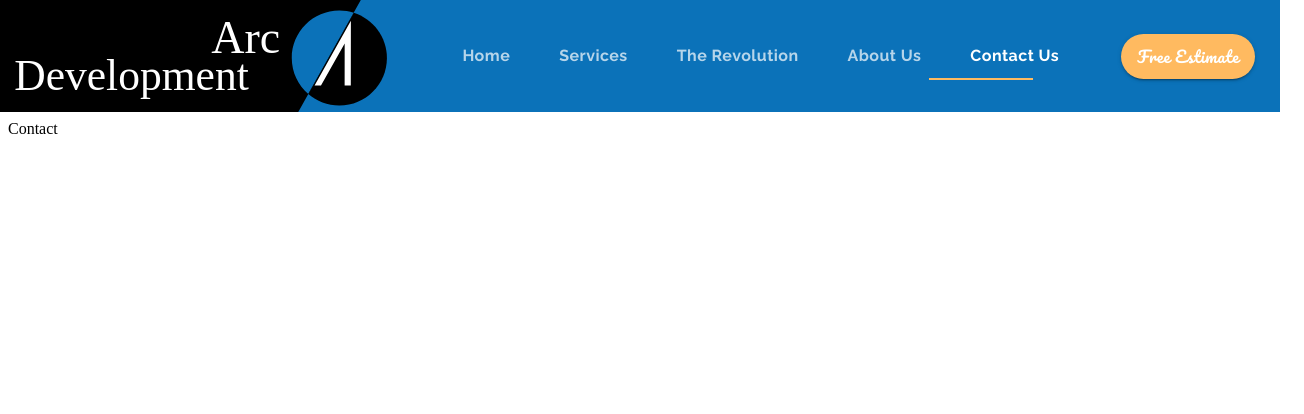
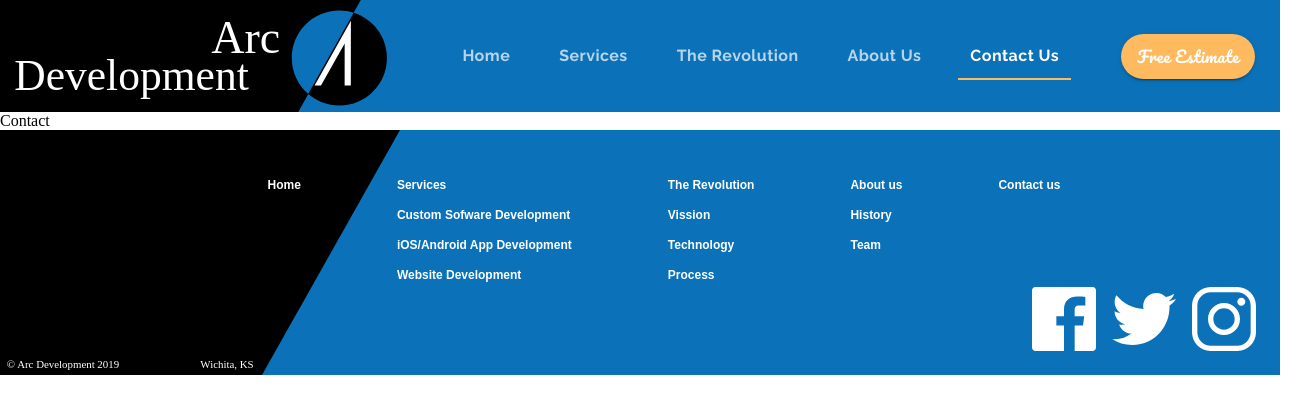
Before and after one commit to ridd0053/ITP-App1, a React (Create React App) app: page /contact in a window 1280 px wide. Shown: the top 414 px of the page, 1304 px wide, since content can reach past the window. Built offline with nearby package versions, Linux system fonts and the light colour scheme.

Commit message:
Created the footer and started with animations for landing page - video 63

```diff
--- a/package.json
+++ b/package.json
@@ -12,6 +12,7 @@
     "clsx": "^1.2.0",
     "react": "^18.2.0",
     "react-dom": "^18.2.0",
+    "react-lottie": "^1.2.3",
     "react-router-dom": "^6.3.0",
     "react-scripts": "5.0.1",
     "web-vitals": "^2.1.4"
--- a/public/index.html
+++ b/public/index.html
@@ -22,7 +22,7 @@
     -->
     <title>Arcdevelopment</title>
   </head>
-  <body>
+  <body style="margin: 0">
     <noscript>You need to enable JavaScript to run this app.</noscript>
     <div id="root"></div>
     <!--
--- a/src/components/App.js
+++ b/src/components/App.js
@@ -2,15 +2,21 @@ import { MuiThemeProvider } from "@material-ui/core/styles";
 import { BrowserRouter as Router, Route, Routes } from "react-router-dom";
 import Theme from "./ui/Theme";
 import Header from "./ui/Header";
+import Footer from "./ui/Footer";
+import LandingPage from "./LandingPage";
+import { useState } from "react"
 function App() {
+
+  const [tabIndex, setTabindex ] = useState(0)
+  const [selectedIndex, setSelectedIndex] = useState(0)
 
   return (
     <MuiThemeProvider theme={Theme}>
       <div className="App">
         <Router>
-          <Header />
+          <Header tabIndex={tabIndex} setTabindex={setTabindex} selectedIndex={selectedIndex} setSelectedIndex={setSelectedIndex} />
           <Routes>
-            <Route exact path="/" element= {<div>Home</div>} />
+            <Route exact path="/" element= {<LandingPage />} />
             <Route exact path="/services" element= {<div>Services</div>} />
             <Route exact path="/customsoftware" element= {<div>Custom Software</div>} />
             <Route exact path="/mobileapps" element= {<div>Mobile Apps</div>} />
@@ -19,6 +25,7 @@ function App() {
             <Route exact path="/about" element= {<div>About</div>} />
             <Route exact path="/contact" element= {<div>Contact</div>} />
         </Routes>
+          <Footer tabIndex={tabIndex} setTabindex={setTabindex} selectedIndex={selectedIndex} setSelectedIndex={setSelectedIndex} />
         </Router>
       </div>
     </MuiThemeProvider>
--- /dev/null
+++ b/src/components/LandingPage.js
@@ -0,0 +1,24 @@
+import React from "react";
+import Lottie from "react-lottie"
+import { makeStyles } from "@material-ui/styles";
+
+import animationData from "../animations/landinganimation/data"
+
+const useStyles = makeStyles(theme => ({
+
+}))
+export default function LandingPage(props) {
+    const classes = useStyles()
+
+    const defaultOptions = {
+        loop: true,
+        autoplay: true,
+        animationData: animationData,
+        renderSettings: {
+            preserveAspectRation: "xMidYMid slice"
+        }
+    }
+    return (
+        <Lottie options={defaultOptions} height={"100%"} width={"100%"} />
+    )
+}
--- /dev/null
+++ b/src/components/ui/Footer.js
@@ -0,0 +1,149 @@
+import React from "react";
+import { makeStyles } from "@material-ui/styles";
+import Grid from "@material-ui/core/Grid";
+import Hidden from "@material-ui/core/Hidden";
+import { Link } from "react-router-dom";
+
+import footerAdornment from "../../assets/Footer Adornment.svg";
+import facebook from "../../assets/facebook.svg";
+import twitter from "../../assets/twitter.svg";
+import instagram from "../../assets/instagram.svg";
+
+const useStyles = makeStyles(theme => ({
+    footer: {
+        backgroundColor: theme.palette.common.blue,
+        width: "100%",
+        zIndex: 1302,
+        position: "relative",
+    },
+    adornment: {
+        width: "25em",
+        verticalAlign: "bottom",
+        [theme.breakpoints.down('md')]: {
+            width: "21em",
+        },
+        [theme.breakpoints.down('xs')]: {
+            width: "15em",
+        },
+    },
+    mainContainer: {
+        position: "absolute",
+        marginLeft: "1.5rem"
+    },
+    link: {
+        color: "white",
+        fontFamily:"Arial",
+        fontSize: "0.75rem",
+        fontWeight: "bold",
+        textDecoration: "none",
+    },
+    gridItem: {
+        margin: "3em",
+    },
+    icon: {
+        width: "4em",
+        height: "4em",
+        [theme.breakpoints.down('md')]: {
+            width: "2.5em",
+            height: "2.5em",
+        },
+        [theme.breakpoints.down('xs')]: {
+            width: "1.75em",
+            height: "1.75em",
+        },
+
+    },
+    socialContainer: {
+        position: "absolute",
+        marginTop: "-6em",
+        right: "1.5em",
+        [theme.breakpoints.down('xs')]: {
+            right: "0.6em",
+        },
+    }
+}))
+
+export default function Footer(props) {
+    const classes = useStyles()
+
+    return (
+        <footer className={classes.footer}>
+            <Hidden mdDown>
+                <Grid container justify="center" className={classes.mainContainer}>
+                    <Grid item className={classes.gridItem} >
+                        <Grid container direction="column" spacing={2}>
+                            <Grid item className={classes.link} component={Link} to="/" onClick={() => props.setTabindex(0)}>
+                            Home
+                            </Grid>
+                        </Grid>
+                    </Grid>
+                    <Grid item className={classes.gridItem}>
+                        <Grid container direction="column" spacing={2}>
+                            <Grid item className={classes.link} component={Link}  to="/services" onClick={() => {props.setTabindex(1); props.setSelectedIndex(0)}}>
+                                Services
+                            </Grid>
+                            <Grid item className={classes.link} component={Link} to="/customsoftware" onClick={() => {props.setTabindex(1); props.setSelectedIndex(1)}}>
+                                Custom Sofware Development
+                            </Grid>
+                            <Grid item className={classes.link} component={Link} to="/mobileapps" onClick={() => {props.setTabindex(1); props.setSelectedIndex(2)}}>
+                            iOS/Android App Development
+                            </Grid>
+                            <Grid item className={classes.link} component={Link} to="/websites" onClick={() => {props.setTabindex(1); props.setSelectedIndex(3)}}>
+                            Website Development
+                            </Grid>
+                        </Grid>
+                    </Grid>
+                    <Grid item className={classes.gridItem}>
+                        <Grid container direction="column" spacing={2}>
+                            <Grid item className={classes.link} component={Link} to="/revolution" onClick={() => props.setTabindex(2)}>
+                                The Revolution
+                            </Grid>
+                            <Grid item className={classes.link} component={Link} to="/revolution" onClick={() => props.setTabindex(2)}>
+                                Vission
+                            </Grid>
+                            <Grid item className={classes.link} component={Link} to="/revolution" onClick={() => props.setTabindex(2)}>
+                                Technology
+                            </Grid>
+                            <Grid item className={classes.link} component={Link} to="/revolution" onClick={() => props.setTabindex(2)}>
+                                Process
+                            </Grid>
+                        </Grid>
+                    </Grid>
+                    <Grid item className={classes.gridItem}>
+                        <Grid container direction="column" spacing={2}>
+                            <Grid item className={classes.link} component={Link} to="/about" onClick={() => props.setTabindex(3)}>
+                                About us
+                            </Grid>
+                            <Grid item className={classes.link} component={Link} to="/about" onClick={() => props.setTabindex(3)}>
+                                History
+                            </Grid>
+                            <Grid item className={classes.link} component={Link} to="/about" onClick={() => props.setTabindex(3)}>
+                                Team
+                            </Grid>
+                        </Grid>
+                    </Grid>
+                    <Grid item className={classes.gridItem}>
+                        <Grid container direction="column" spacing={2}>
+                            <Grid item className={classes.link} component={Link} to="/contact" onClick={() => props.setTabindex(4)}>
+                                Contact us
+                            </Grid>
+                        </Grid>
+                    </Grid>
+                </Grid>
+            </Hidden>
+            <img src={footerAdornment} alt="black decorative slash" className={classes.adornment} />
+            <Grid container justify="flex-end" className={classes.socialContainer} spacing={2}>
+                <Grid item component={"a"} href="http://www.facebook.com" rel="noopener noreferrer" target="_blank" >
+                    <img alt="facebook logo" src={facebook} className={classes.icon} />
+                </Grid>
+                <Grid item component={"a"} href="http://www.twitter.com" rel="noopener noreferrer" target="_blank">
+                    <img alt="twitter logo" src={twitter} className={classes.icon}  />
+                </Grid>
+                <Grid item component={"a"} href="http://www.instagram.com" rel="noopener noreferrer" target="_blank">
+                    <img alt="instagram logo" src={instagram} className={classes.icon}  />
+                </Grid>
+            </Grid>
+        </footer>
+    )
+
+}
--- a/src/components/ui/Header.js
+++ b/src/components/ui/Header.js
@@ -122,19 +122,17 @@ function ElevationScroll(props) {
       }
   }))
 
-export default function Header() {
+export default function Header(props) {
     const classes = useStyles();
     const theme = useTheme();
     const matches = useMediaQuery(theme.breakpoints.down("md"));
 
-    const [tabIndex, setTabindex ] = useState(0)
     const [anchorEl, setAnchorEl] = useState(null)
     const [open, setOpen] = useState(false)
-    const [selectedIndex, setSelectedIndex] = useState(0)
     const [openDrawer, setOpenDrawer] = useState(false);
 
     const handleChange = (e, value) => {
-        setTabindex(value)
+        props.setTabindex(value)
     }
 
     const handleClick = (e) => {
@@ -145,7 +143,7 @@ export default function Header() {
     const handleMenuItemClick = (e, i) => {
         setAnchorEl(null)
         setOpen(false)
-        setSelectedIndex(i)
+        props.setSelectedIndex(i)
     }
 
     const handleClose = (e) => {
@@ -196,29 +194,29 @@ export default function Header() {
         [...menuOptions, ...routes].forEach(route => {
             switch (window.location.pathname) {
               case `${route.link}`:
-                if (tabIndex !== route.activeIndex) {
-                    setTabindex(route.activeIndex);
+                if (props.tabIndex !== route.activeIndex) {
+                  props.setTabindex(route.activeIndex);
                   if (
                     route.selectedIndex &&
-                    route.selectedIndex !== selectedIndex
+                    route.selectedIndex !== props.selectedIndex
                   ) {
-                    setSelectedIndex(route.selectedIndex);
+                    props.setSelectedIndex(route.selectedIndex);
                   }
                 }
                 break;
               case "/estimate":
-                setTabindex(5);
+                props.setTabindex(5);
                 break;
               default:
                 break;
             }
           });
 
-      }, [tabIndex, selectedIndex, routes, menuOptions ])
+      }, [props.tabIndex, props.selectedIndex, routes, menuOptions, props ])
 
       const tabs = (
         <React.Fragment>
-            <Tabs value={tabIndex} className={classes.tabContainer} onChange={handleChange}>
+            <Tabs value={props.tabIndex} className={classes.tabContainer} onChange={handleChange}>
                 {routes.map((route, index) => (
                     <Tab
                     key={route.link}
@@ -247,11 +245,11 @@ export default function Header() {
              {menuOptions.map((option, i) => (
                 <MenuItem
                 key={i}
-                onClick={(event) => {handleMenuItemClick(event, i); handleClose(); setTabindex(1)}}
+                onClick={(event) => {handleMenuItemClick(event, i); handleClose(); props.setTabindex(1)}}
                 component={Link}
                 to={option.link}
                 classes={{root: classes.menuItem}}
-                selected={i === selectedIndex && tabIndex === 1}>
+                selected={i === props.selectedIndex && props.tabIndex === 1}>
                 {option.name}</MenuItem>
                 ))}
             </Menu>
@@ -271,12 +269,12 @@ export default function Header() {
                 {routes.map( route => (
                     <ListItem
                     key={route.link}
-                    onClick={() => {setOpenDrawer(false); setTabindex(route.activeIndex)}}
+                    onClick={() => {setOpenDrawer(false); props.setTabindex(route.activeIndex)}}
                     divider
                     button
                     component={Link}
                     to={route.link}
-                    selected={tabIndex === route.activeIndex}
+                    selected={props.tabIndex === route.activeIndex}
                     classes={{selected: classes.drawerItemSelected}}
                     >
                         <ListItemText className={classes.drawerItem} disableTypography>
@@ -285,8 +283,8 @@ export default function Header() {
                     </ListItem>
                 ))}
                 <ListItem
-                selected={tabIndex === 5}
-                onClick={() => {setOpenDrawer(false); setTabindex(5)}}
+                selected={props.tabIndex === 5}
+                onClick={() => {setOpenDrawer(false); props.setTabindex(5)}}
                 divider button
                 component={Link}
                  to="/estimate"
@@ -312,7 +310,7 @@ export default function Header() {
         <ElevationScroll>
             <AppBar position="fixed" className={classes.appbar}>
                 <Toolbar disableGutters>
-                    <Button component={Link} to="/" className={classes.logoContainer} onClick={() => setTabindex(0)} disableRipple>
+                    <Button component={Link} to="/" className={classes.logoContainer} onClick={() => props.setTabindex(0)} disableRipple>
                         <img alt="logo" src={logo} className={classes.logo} />
                     </Button>
                     {matches ? drawer : tabs}
```
Also changed, not shown: 1 other file (tests, documents, lock files or other folders).
